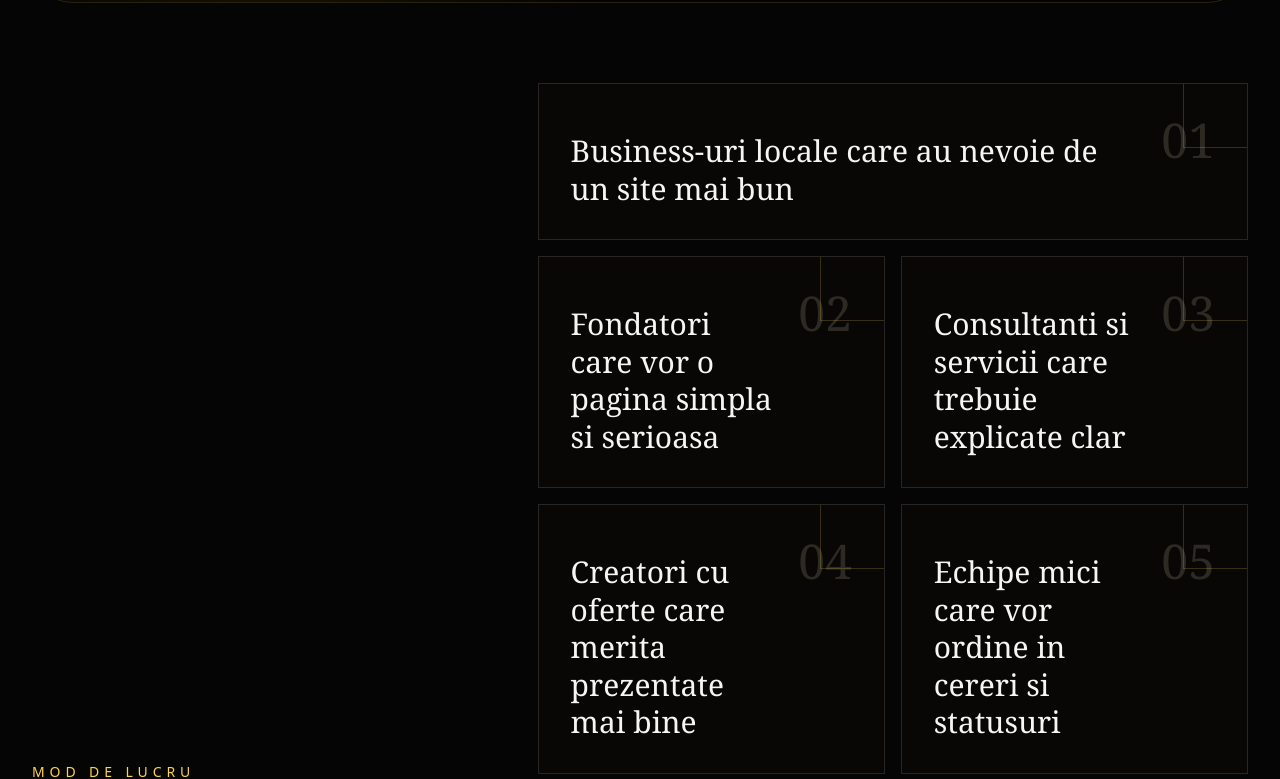
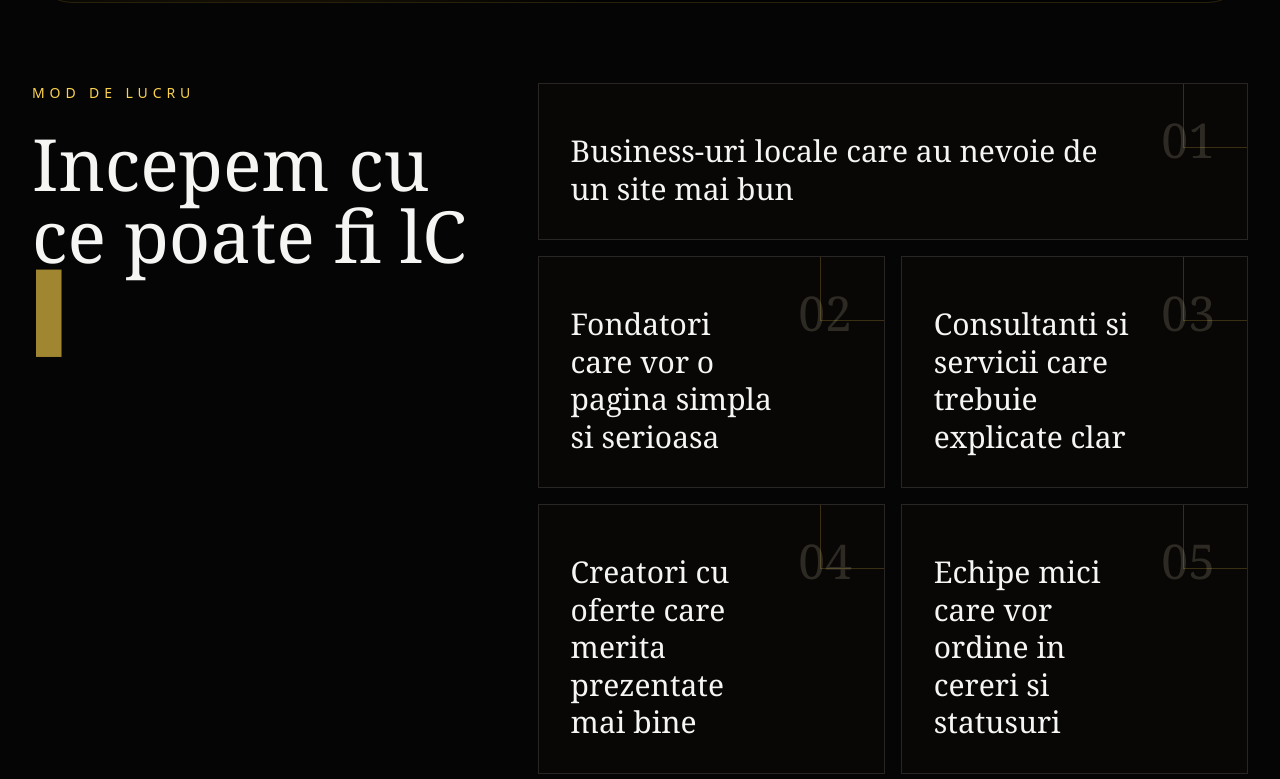
Before and after one commit to albertpotoceanu8-prog/Balkan-Veil, a React (Vite) app in the folder website/: page /ro in a window 1280 px wide. Shown: the part 1677-2456 px from the top of the page. Built offline with nearby package versions, Linux system fonts and the light colour scheme; no server answers.

Commit message:
Align homepage working style section

```diff
--- a/website/src/pages/HomePage.tsx
+++ b/website/src/pages/HomePage.tsx
@@ -73,7 +73,7 @@ export function HomePage({ content, goToPage, cinematic, introDone }: HomePagePr
         <VeilDivider className="mt-14" />
         <SignalStrip items={content.signalStrip} />
 
-        <div className="mt-20 grid gap-8 lg:grid-cols-[0.8fr_1.2fr] lg:items-end">
+        <div className="mt-20 grid gap-8 lg:grid-cols-[0.8fr_1.2fr] lg:items-start">
           <div>
             <p className="text-sm uppercase tracking-[0.35em] text-amber-300">{content.builtAround}</p>
             <h2 className="mt-6 font-serif text-4xl leading-tight text-stone-100 md:text-7xl">
```
